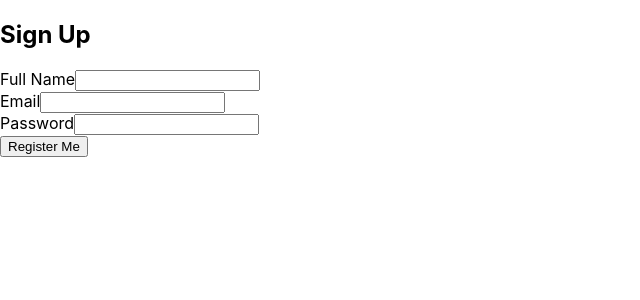
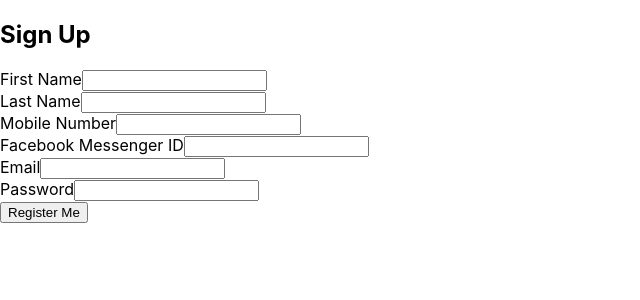
Before and after one commit to NathanGDev/Red-Badge-MessageApp-client, a React (Create React App) app: page / in a window 1280 px wide. Shown: the top 300 px of the page, without its empty margins (0-640 px from the left). Built offline with nearby package versions, Linux system fonts and the light colour scheme.

Commit message:
test w new pw

```diff
--- a/src/App.tsx
+++ b/src/App.tsx
@@ -1,4 +1,4 @@
-import React, { Component } from 'react';
+import React from 'react';
 import './App.css';
 // import Auth from './Auth/Auth';
 import { SignUp } from './components/SignUp';
--- a/src/components/SignUp.tsx
+++ b/src/components/SignUp.tsx
@@ -1,27 +1,129 @@
 import React from 'react';
 
-export class SignUp extends React.Component{
+const Regex = RegExp(/^\s?[A-Z0–9]+[A-Z0–9._+-]{0,}@[A-Z0–9._+-]+\.[A-Z0–9]{2,4}\s?$/i);
 
-    handleChange = (event : any) => {}
-    handleSubmit = (event : any) => {}
+interface SignUpProps {
+   name?: any;
+   value?: any;
+}
+interface SignUpState {
+   firstName: string,
+   lastName: string,
+   mobileNum: string,
+   fbMsgrID: string,
+   email: string,
+   password: string,
+   errors: {
+      firstName: string,
+      lastName: string,
+      mobileNum: string,
+      fbMsgrID: string,
+      email: string,
+      password: string
+   }
+}
+
+export class SignUp extends React.Component<SignUpProps, SignUpState> {
+   constructor(props: SignUpProps) {
+      super(props);
+      const initialState = {
+         firstName: '',
+         lastName: '',
+         mobileNum: '',
+         fbMsgrID: '',
+         email: '',
+         password: '',
+         errors: {
+            firstName: '',
+            lastName: '',
+            mobileNum: '',
+            fbMsgrID: '',
+            email: '',
+            password: ''
+         }
+      }
+      this.state = initialState;
+      this.handleChange = this.handleChange.bind(this);
+   }
+
+   handleChange = (event: any) => {
+      event.preventDefault();
+      const { name, value } = event.target;
+      let errors = this.state.errors;
+      switch (name) {
+         case 'firstName':
+            errors.firstName = value.length < 2 ? 'First name must be 2 characters long!' : '';
+            break;
+         case 'lastName':
+            errors.lastName = value.length < 2 ? 'Last name must be 2 characters long!' : '';
+            break;
+         case 'email':
+            errors.email = Regex.test(value) ? '' : 'Email is not valid!';
+            break;
+         case 'password':
+            errors.password = value.length < 8 ? 'Password must be eight characters long!' : '';
+            break;
+         default:
+            break;
+      }
+      this.setState(Object.assign(this.state, { errors, [name]: value }));
+      console.log(this.state.errors);
+   }
+
+   handleSubmit = (event: any) => {
+      event.preventDefault();
+      fetch(`http://localhost:3000/user/create`, {
+         method: 'POST',
+         // body: JSON.stringify({ firstName: firstName, lastName: lastName, mobileNum: mobileNum, fbMsgrID: fbMsgrID, email: email, password: password }),
+         headers: new Headers({
+            'Content-Type': 'application/json'
+         })
+      })
+      let validity = true;
+      Object.values(this.state.errors).forEach(
+         (val) => val.length > 0 && (validity = false)
+      );
+      if (validity === true) {
+         console.log("Registering can be done");
+      } else {
+         console.log("You cannot be registered!")
+      }
+   }
 
    render() {
+      const { errors } = this.state
       return (
          <div className='wrapper'>
             <div className='form-wrapper'>
                <h2>Sign Up</h2>
                <form onSubmit={this.handleSubmit} noValidate >
-                  <div className='fullName'>
-                     <label htmlFor="fullName">Full Name</label>
-                     <input type='text' name='fullName' onChange={this.handleChange}/>
+                  <div className='firstName'>
+                     <label htmlFor="firstName">First Name</label>
+                     <input type='text' name='firstName' onChange={this.handleChange} />
+                     {errors.firstName.length > 0 && <span style={{ color: "red" }}>{errors.firstName}</span>}
+                  </div>
+                  <div className='lastName'>
+                     <label htmlFor="lastName">Last Name</label>
+                     <input type='text' name='lastName' onChange={this.handleChange} />
+                     {errors.lastName.length > 0 && <span style={{ color: "red" }}>{errors.lastName}</span>}
+                  </div>
+                  <div className='mobileNum'>
+                     <label htmlFor="mobileNum">Mobile Number</label>
+                     <input type='text' name='mobileNum' onChange={this.handleChange} />
+                  </div>
+                  <div className='fbMsgrID'>
+                     <label htmlFor="fbMsgrID">Facebook Messenger ID</label>
+                     <input type='text' name='fbsgrID' onChange={this.handleChange} />
                   </div>
                   <div className='email'>
                      <label htmlFor="email">Email</label>
-                     <input type='email' name='email' onChange={this.handleChange}/>
+                     <input type='email' name='email' onChange={this.handleChange} />
+                     {errors.email.length > 0 && <span style={{ color: "red" }}>{errors.email}</span>}
                   </div>
                   <div className='password'>
                      <label htmlFor="password">Password</label>
-                     <input type='password' name='password' onChange={this.handleChange}/>
+                     <input type='password' name='password' onChange={this.handleChange} />
+                     {errors.password.length > 0 && <span style={{ color: "red" }}>{errors.password}</span>}
                   </div>
                   <div className='submit'>
                      <button>Register Me</button>
```
Lines whose indentation alone changed are shown as unchanged.
